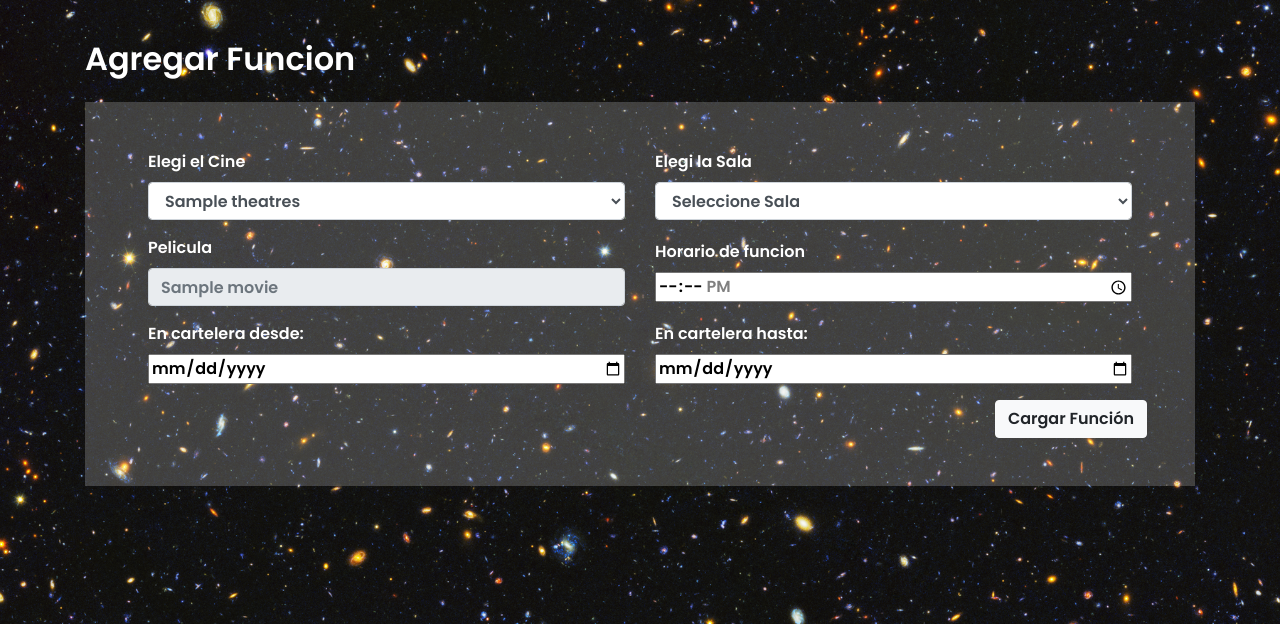
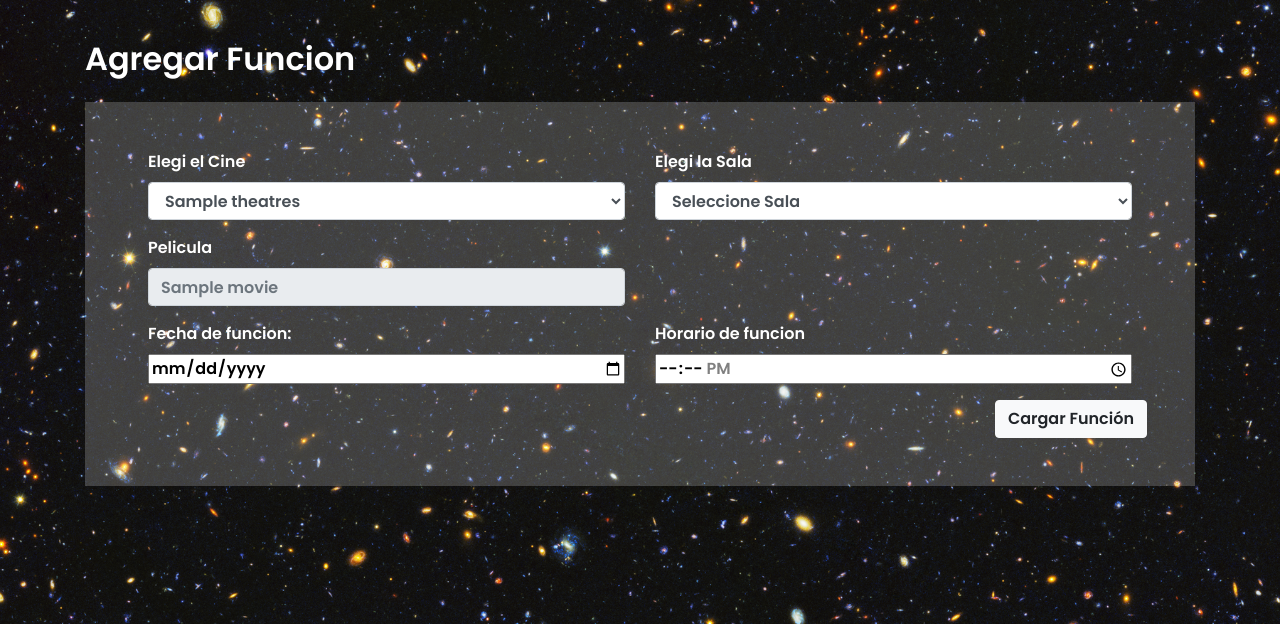
Before and after one commit to JuanGilSosa/MoviePass, a PHP site: the page made by MoviePass/Views/addShowtime.php in a window 1280 px wide. Shown: the part 56-680 px from the top of the page. Run offline with PHP 8.4, Linux system fonts and the light colour scheme; the template is opened without the code that fills it: most values are stand-ins (such as "Sample title", 1, 10 or a date in 2020); some libraries are stand-ins or nearby versions.

Commit message:
fixed parametres in addShowtime

```diff
--- a/MoviePass/Database/ShowtimesDAO.php
+++ b/MoviePass/Database/ShowtimesDAO.php
@@ -50,10 +50,11 @@
         public function Add($funcion){
             try {
                 $con = Connection::getInstance();
-                $query = 'INSERT INTO showtimes(startTime, endTime, movieId, active) VALUES(:startTime, :endTime, :movieId, :active)';
+                $query = 'INSERT INTO showtimes(startTime, endTime, movieId, releaseDate ,active) VALUES(:startTime, :endTime, :movieId, :releaseDate, :active)';
                 $params['startTime'] = $funcion->GetStartTime();
                 $params['endTime'] = $funcion->GetEndTime();
                 $params['movieId'] = $funcion->GetMovie()->GetId();
+                $params['releaseDate'] = $funcion->GetReleaseDate();
                 $params['active'] = 1;
                 return $con->executeNonQuery($query, $params);
             } catch (PDOException $e) {
@@ -100,7 +101,7 @@
         public function mapping($value){
             $value = is_array($value) ? $value : [];
             $ans = array_map(function($p){
-                return new Showtime($p['showtimeId'], $p['movieId'], $p['startTime'], $p['endTime'], $p['active']);
+                return new Showtime($p['showtimeId'], $p['movieId'], $p['startTime'], $p['endTime'], $p['releaseDate'], $p['active']);
             }, $value);
             return (count($ans)>1) ? $ans : $ans[0];
         }
--- a/MoviePass/Models/Movie/Showtime.php
+++ b/MoviePass/Models/Movie/Showtime.php
@@ -11,17 +11,15 @@
         private $startTime;
         private $endTime;
         private $releaseDate;
-        private $endDate;
         private $cinema;
         private $active;
 
-        public function __construct($id = "",$movie="", $startTime = "", $endTime ="", $releaseDate = "", $endDate = "", $cinema = ""){
+        public function __construct($id = "",$movie="", $startTime = "", $endTime ="", $releaseDate = "", $cinema = ""){
             $this->id = $id;
             $this->movie = $movie;
             $this->startTime = $startTime;
             $this->endTime = $endTime;
             $this->releaseDate = $releaseDate;
-            $this->endDate = $endDate;
             $this->cinema = $cinema;
             $this->active = true;
         }
@@ -31,7 +29,6 @@
         public function GetStartTime(){return $this->startTime;}
         public function GetEndTime(){return $this->endTime;}
         public function GetReleaseDate(){return $this->releaseDate;}
-        public function GetEndDate(){return $this->endDate;}
         public function GetCinema(){return $this->cinema;}
         public function isActive(){return $this->active;}
         public function SetActive($active){$this->active = $active;}
--- a/MoviePass/Views/addShowtime.php
+++ b/MoviePass/Views/addShowtime.php
@@ -71,24 +71,23 @@ require_once("nav.php");
                             <input type="text" name="" placeholder="<?php echo $movie->GetTitle() ?>" value="" class="form-control" readonly>
                         </div>
                     </div>
+
+                    <div class="col-lg-6">
+                    </div>
+
+                    <div class="col-lg-6">
+                        <div class="form-group">
+                            <label for="">Fecha de funcion:</label>
+                            <input type="date" name="releaseDate" class="w-100" class="form-control" required />
+                        </div>
+                    </div>
                     <div class="col-lg-6">
                         <div class="form-group">
                             <label for="">Horario de funcion</label>
                             <input type="time" name="startTime" value="" min="17:00" max="23:00" class="w-100" class="form-control" required />
                         </div>
                     </div>
-                    <div class="col-lg-6">
-                        <div class="form-group">
-                            <label for="">En cartelera desde:</label>
-                            <input type="date" name="releaseDate" class="w-100" class="form-control" required />
-                        </div>
-                    </div>
-                    <div class="col-lg-6">
-                        <div class="form-group">
-                            <label for="">En cartelera hasta:</label>
-                            <input type="date" name="feendDatechaFin" class="w-100" class="form-control" required />
-                        </div>
-                    </div>
+
                 </div>
                 <button type="submit" name="button" class="btn btn-light ml-auto d-block">Cargar Función</button>
             </form>
```
Also changed, not shown: MoviePass/Controllers/ShowtimeController.php (+6 -8 lines).
